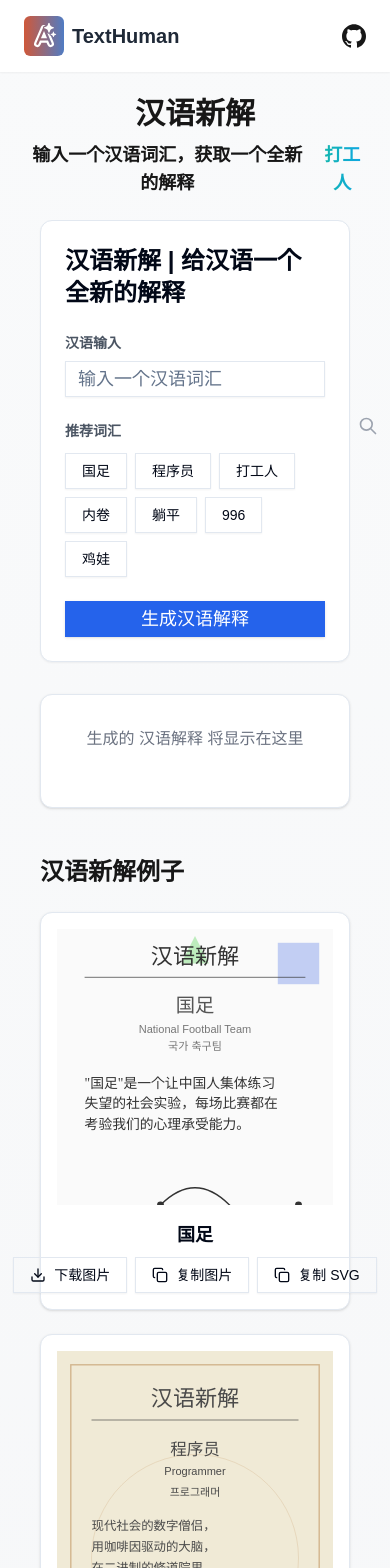
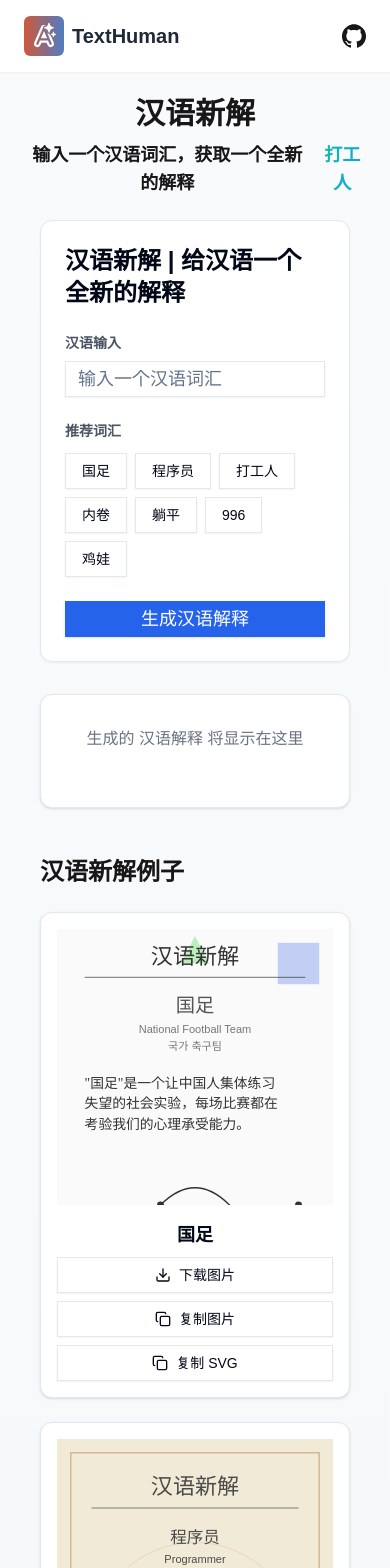
Before and after one commit to tonyljx/TextWordExplain, a Next.js app: page / in a window 390 px wide. Shown: the top 1568 px of the page. Built offline with nearby package versions, Linux system fonts and the light colour scheme.

Commit message:
feature: fix typo

```diff
--- a/app/_components/footer.tsx
+++ b/app/_components/footer.tsx
@@ -22,6 +22,7 @@ export default function Footer() {
           </div>
 
           <ul className="transition-colors flex sm:flex-row flex-col hover:text-text-neutral-800 text-neutral-600 dark:text-neutral-300 list-none gap-4">
+            Inspired By{" "}
             {pages.map((page, idx) => (
               <li key={"pages" + idx} className="list-none">
                 <Link
--- a/app/layout.tsx
+++ b/app/layout.tsx
@@ -6,6 +6,7 @@ import "react-toastify/dist/ReactToastify.css";
 import { cn } from "@/lib/utils";
 import Header from "./_components/header";
 import Footer from "./_components/footer";
+import Script from "next/script";
 const geistSans = localFont({
   src: "./fonts/GeistVF.woff",
   variable: "--font-geist-sans",
@@ -39,6 +40,12 @@ export default function RootLayout({
         {children}
         <Footer />
         <ToastContainer />
+
+        <Script
+          defer
+          data-domain="texthuman.ai"
+          src="https://stat.re/js/script.js"
+        ></Script>
       </body>
     </html>
   );
--- a/components/PresetTemplateGrid.tsx
+++ b/components/PresetTemplateGrid.tsx
@@ -106,7 +106,7 @@ const PresetTemplateGrid: React.FC<PresetTemplateGridProps> = ({
             <h3 className="text-lg font-semibold mb-2 text-center group-hover:text-blue-600 transition-colors duration-300">
               {template.prompt}
             </h3>
-            <div className="flex gap-2 justify-center">
+            <div className="flex flex-col md:flex-row gap-2 justify-center">
               <Button
                 variant="outline"
                 onClick={() => downloadImage(template.svg)}
--- a/components/svg-generator.tsx
+++ b/components/svg-generator.tsx
@@ -152,21 +152,6 @@ export default function SvgGenerator() {
                   placeholder="输入一个汉语词汇"
                   className="text-lg focus:ring-2 focus:ring-blue-200"
                 />
-                <span className="absolute inset-y-0 right-0 flex items-center pr-3">
-                  <svg
-                    className="h-5 w-5 text-gray-400"
-                    fill="none"
-                    viewBox="0 0 24 24"
-                    stroke="currentColor"
-                  >
-                    <path
-                      strokeLinecap="round"
-                      strokeLinejoin="round"
-                      strokeWidth={2}
-                      d="M21 21l-6-6m2-5a7 7 0 11-14 0 7 7 0 0114 0z"
-                    />
-                  </svg>
-                </span>
               </div>
 
               <div className="space-y-3">
```
